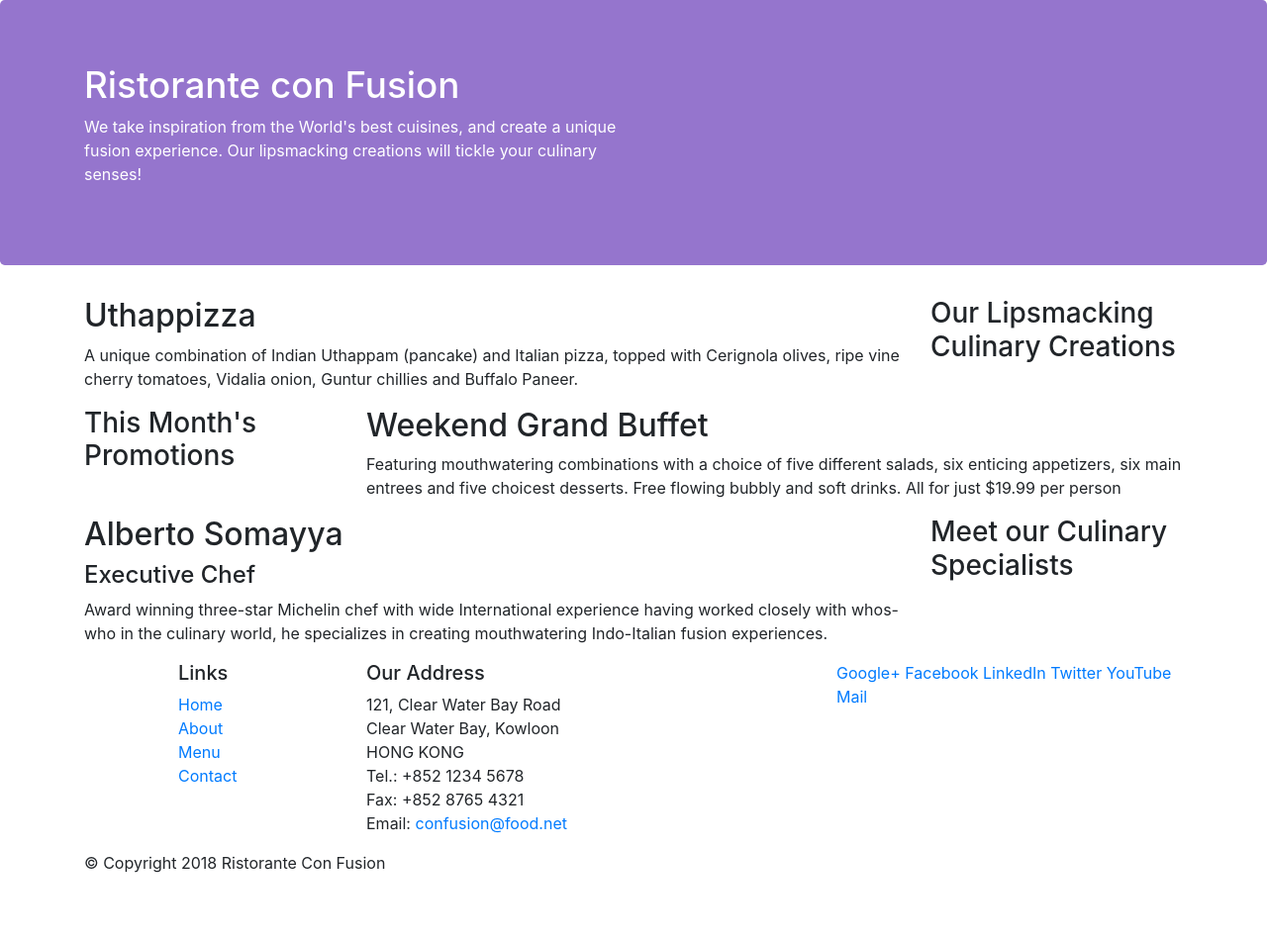
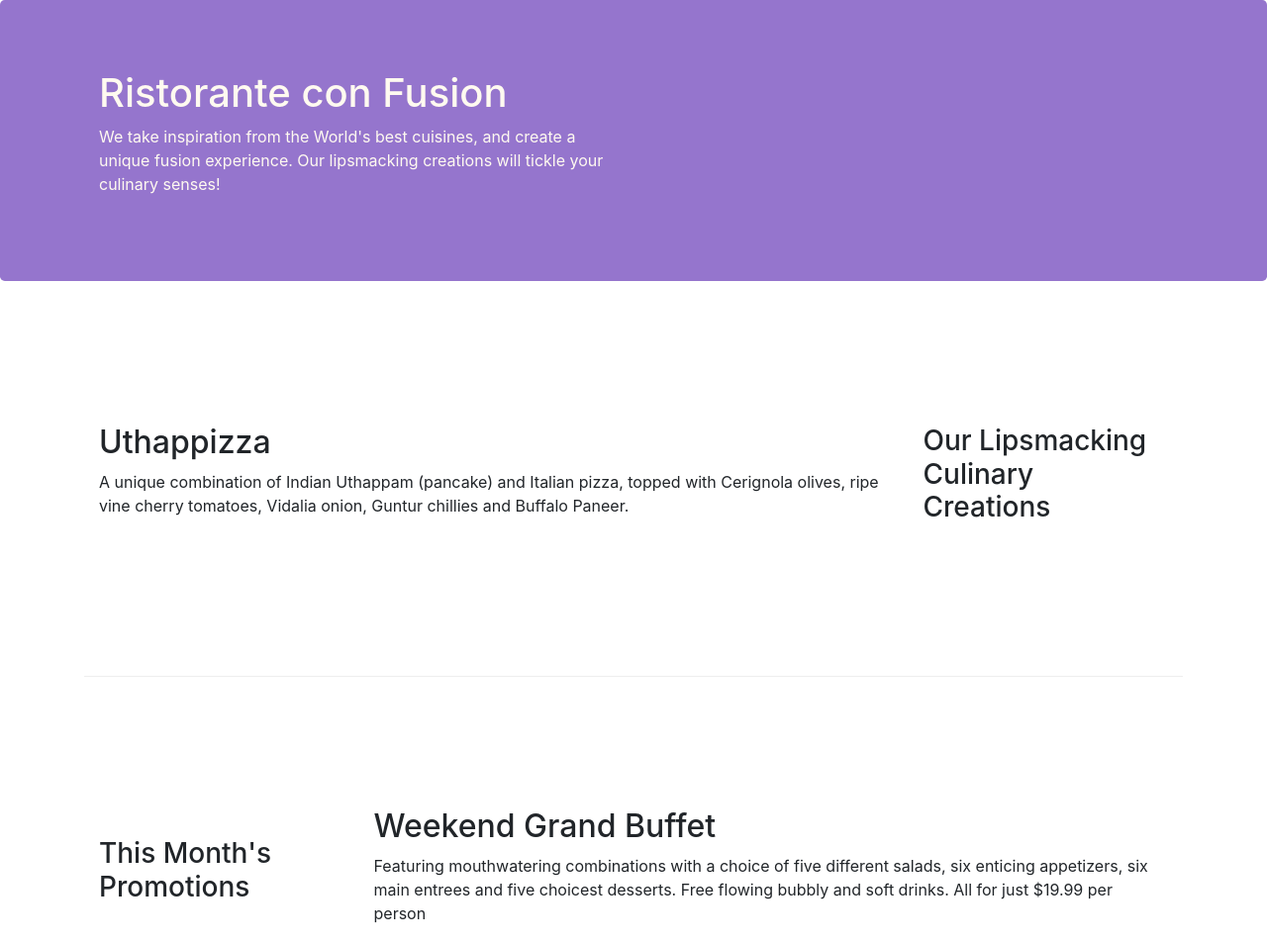
Before and after one commit to imhilla/cold-fusion, a website: page index.html in a window 1280 px wide. Shown: the top 954 px of the page at 99% size. Before the commit the page ends 900 px from the top, so only its background shows below. Drawn offline with nearby package versions, Linux system fonts and the light colour scheme.

Commit message:
bootstrap grid part two

```diff
--- a/index.html
+++ b/index.html
@@ -11,14 +11,14 @@
       rel="stylesheet"
       href="node_modules/bootstrap/dist/css/bootstrap.min.css"
     />
-    <link rel="stylesheet" href="style.css">
+    <link rel="stylesheet" href="styles.css">
     <title>Ristorante Con Fusion</title>
   </head>
 
   <body>
     <header class="jumbotron">
       <div class="container">
-        <div class="row">
+        <div class="row row-header">
           <div class="col-12 col-sm-6">
             <h1>Ristorante con Fusion</h1>
             <p>
@@ -33,7 +33,7 @@
     </header>
 
     <div class="container">
-      <div class="row">
+      <div class="row row-content align-items-center">
         <div class="col-12 col-sm-4 col-md-3 order-sm-last">
           <h3>Our Lipsmacking Culinary Creations</h3>
         </div>
@@ -47,7 +47,7 @@
         </div>
       </div>
 
-      <div class="row">
+      <div class="row row-content align-items-center">
         <div class="col-12 col-sm-4 col-md-3">
           <h3>This Month's Promotions</h3>
         </div>
@@ -62,7 +62,7 @@
         </div>
       </div>
 
-      <div class="row">
+      <div class="row row-content align-items-center">
         <div class="col-12 col-sm-4 col-md-3 order-sm-last">
           <h3>Meet our Culinary Specialists</h3>
         </div>
@@ -79,7 +79,7 @@
       </div>
     </div>
 
-    <footer>
+    <footer class="footer">
       <div class="container">
         <div class="row">
           <div class="col-4 offset-1 col-sm-2">
@@ -102,8 +102,8 @@
               Email: <a href="mailto:confusion@food.net">confusion@food.net</a>
             </address>
           </div>
-          <div class="col-12 col-sm-4">
-            <div>
+          <div class="col-12 col-sm-4 align-self-center">
+            <div class="text-center">
               <a href="http://google.com/+">Google+</a>
               <a href="http://www.facebook.com/profile.php?id=">Facebook</a>
               <a href="http://www.linkedin.com/in/">LinkedIn</a>
@@ -113,7 +113,7 @@
             </div>
           </div>
         </div>
-        <div class="row">
+        <div class="row justify-content-center">
           <div class="col-auto">
             <p>© Copyright 2018 Ristorante Con Fusion</p>
           </div>
--- a/style.css
+++ /dev/null
@@ -1,11 +0,0 @@
-.jumbotron {
-    background-color: #9575CD ;
-}
-
-header h1 {
-    font-size: 2.3em;
-}
-
-header h1, header p {
-    color: white;
-}
--- /dev/null
+++ b/styles.css
@@ -0,0 +1,30 @@
+.row-header {
+    margin: 0px auto;
+    padding: 0px auto;
+}
+
+.row-content {
+    margin: 0px auto;
+    padding: 50px 0px 50px 0px;
+    border-bottom: 1px ridge;
+    min-height: 400px;
+}
+
+.footer {
+    background-color: #D1C4E9;
+    margin: 0px auto;
+    padding: 20px 0px 20px 0px;
+}
+
+.jumbotron {
+    background-color: #9575CD;
+    padding: 70px 30px 70px 30px;
+    margin: 0px auto;
+    color: floralwhite;
+}
+
+.address {
+    font-size: 80%;
+    margin: 0px;
+    color: black;
+}
```
